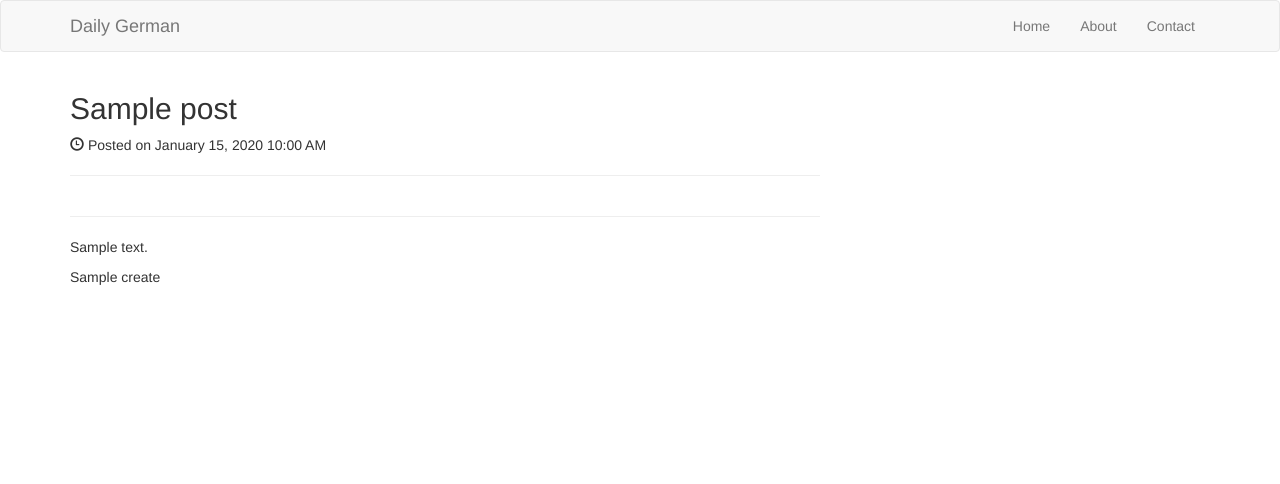
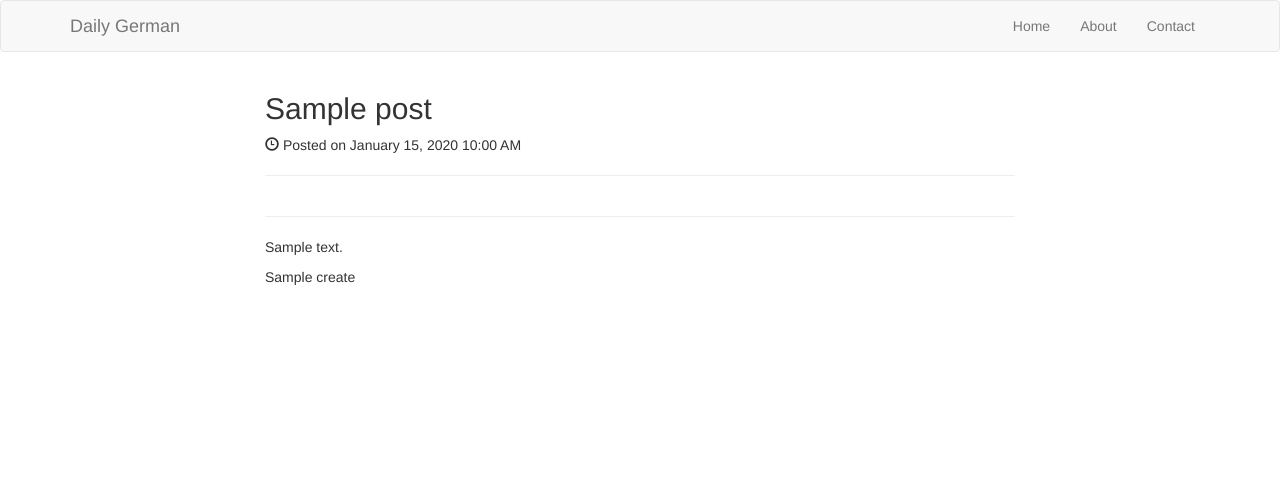
Before and after one commit to dyangcoding/dailyGerman, a Flask app: template app/templates/post_detail.html in a window 1280 px wide. Shown: the top 484 px of the page. Run offline with Flask 2, Linux system fonts and the light colour scheme; tables that the repository leaves empty hold one stand-in row (values such as "Sample post"); the template is opened without the code that fills it: values that come from a table or form of the project are taken from there, most other values are stand-ins (such as "Sample title", 1, 10 or a date in 2020); some libraries are stand-ins or nearby versions.

Commit message:
change post detail page layout

```diff
--- a/app/templates/about.html
+++ b/app/templates/about.html
@@ -4,5 +4,6 @@
         <div class="col-md-8 col-md-offset-2">
                 {{text | markdown }}
         </div>
+        <div class="help-block"></div>
     </div>
 {% endblock %}
--- a/app/templates/post_detail.html
+++ b/app/templates/post_detail.html
@@ -5,7 +5,7 @@
 {% endblock %}
 {% block app_content %}
 <div class="row">
-    <div class="col-md-8">
+    <div class="col-md-8 col-md-8 col-md-offset-2">
         <h2>
             {{post.title}}
         </h2>
```
